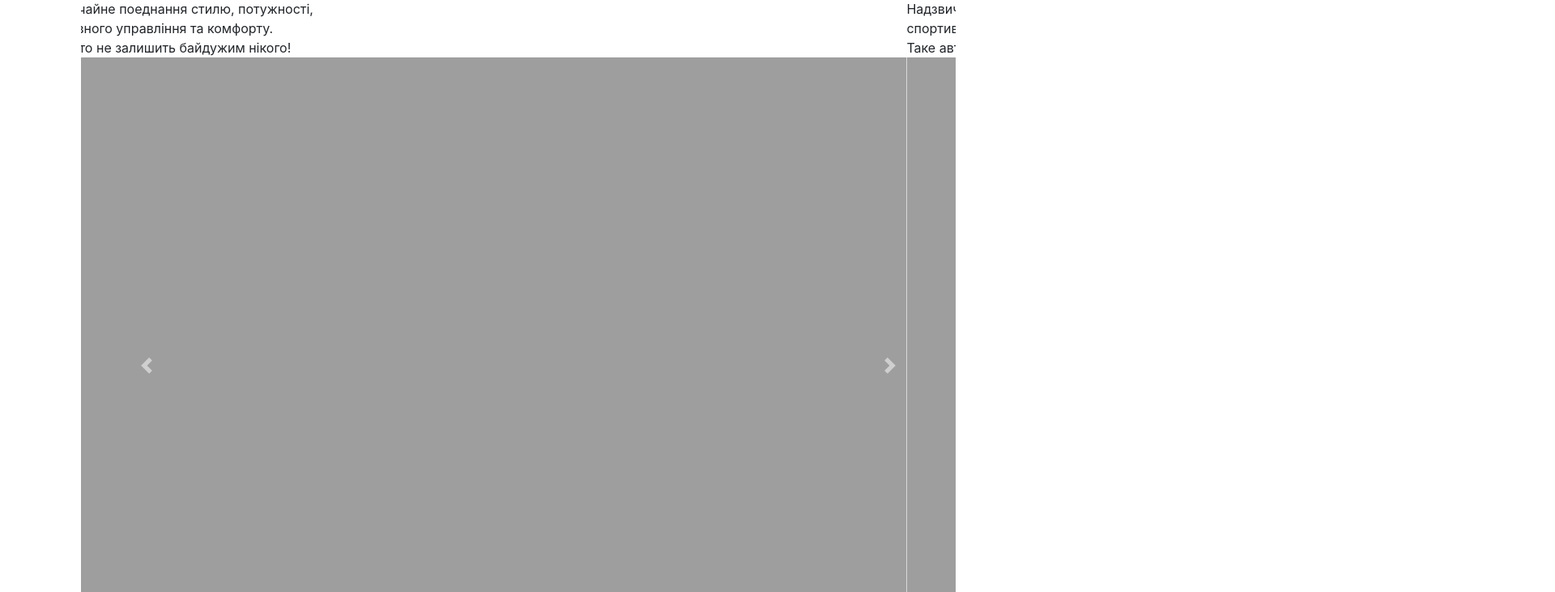
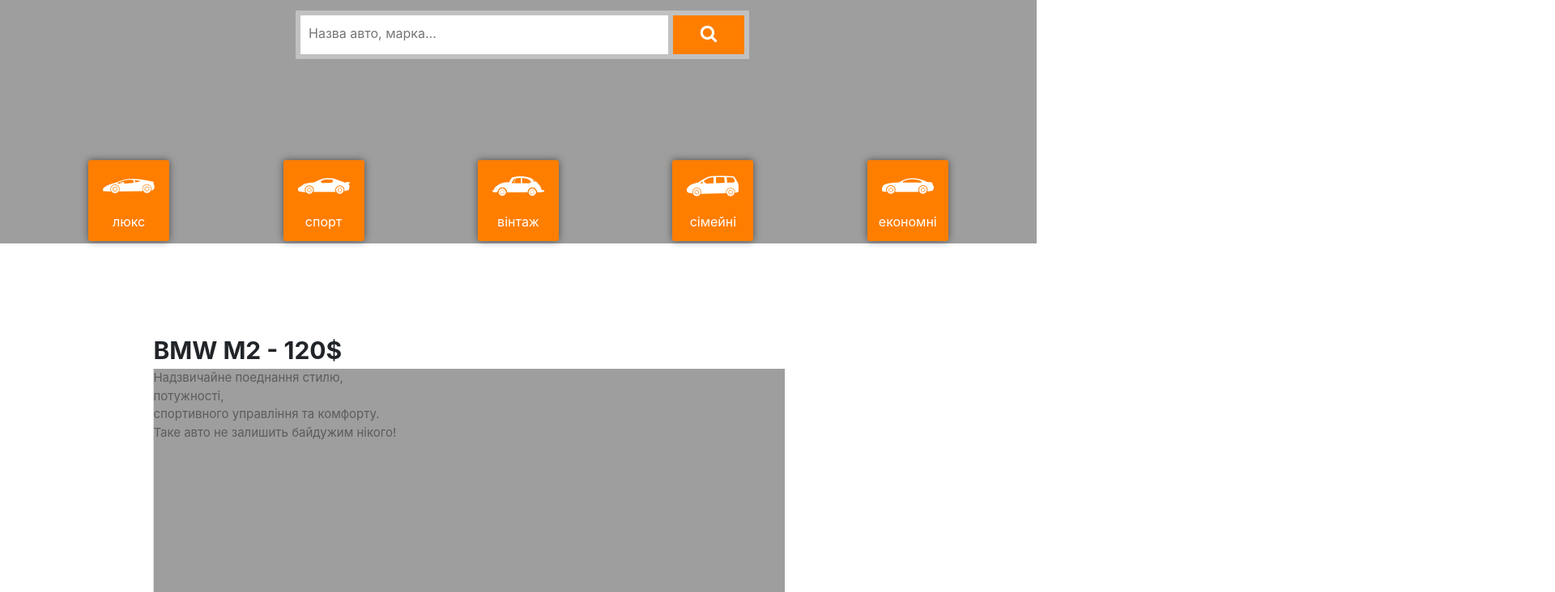
Before and after one commit to tnasergey3/testSite2, a plain HTML site: page index.html in a window 1280 px wide. Shown: the part 309-1041 px from the top of the page at 81% size, 1920 px wide, since content can reach past the window. Drawn offline with nearby package versions, Linux system fonts and the light colour scheme; the site is published under a folder, as on GitHub Pages, so addresses that start at the root find nothing.

Commit message:
Update index.html

```diff
--- a/index.html
+++ b/index.html
@@ -4,8 +4,8 @@
 <meta charset="utf-8">
 <title>Документ без названия</title>
 	<link rel="stylesheet" href="https://stackpath.bootstrapcdn.com/bootstrap/4.5.0/css/bootstrap.min.css" integrity="sha384-9aIt2nRpC12Uk9gS9baDl411NQApFmC26EwAOH8WgZl5MYYxFfc+NcPb1dKGj7Sk" crossorigin="anonymous">
-	<link rel="stylesheet" href="/css/Style.css">
-	<link rel="stylesheet" href="/css/Normilize.css">
+	<link rel="stylesheet" href="CSS/Style.css">
+	<link rel="stylesheet" href="CSS/Normilize.css">
 	<link rel="stylesheet" href="https://maxcdn.bootstrapcdn.com/font-awesome/4.5.0/css/font-awesome.min.css">
 </head>
 
```
